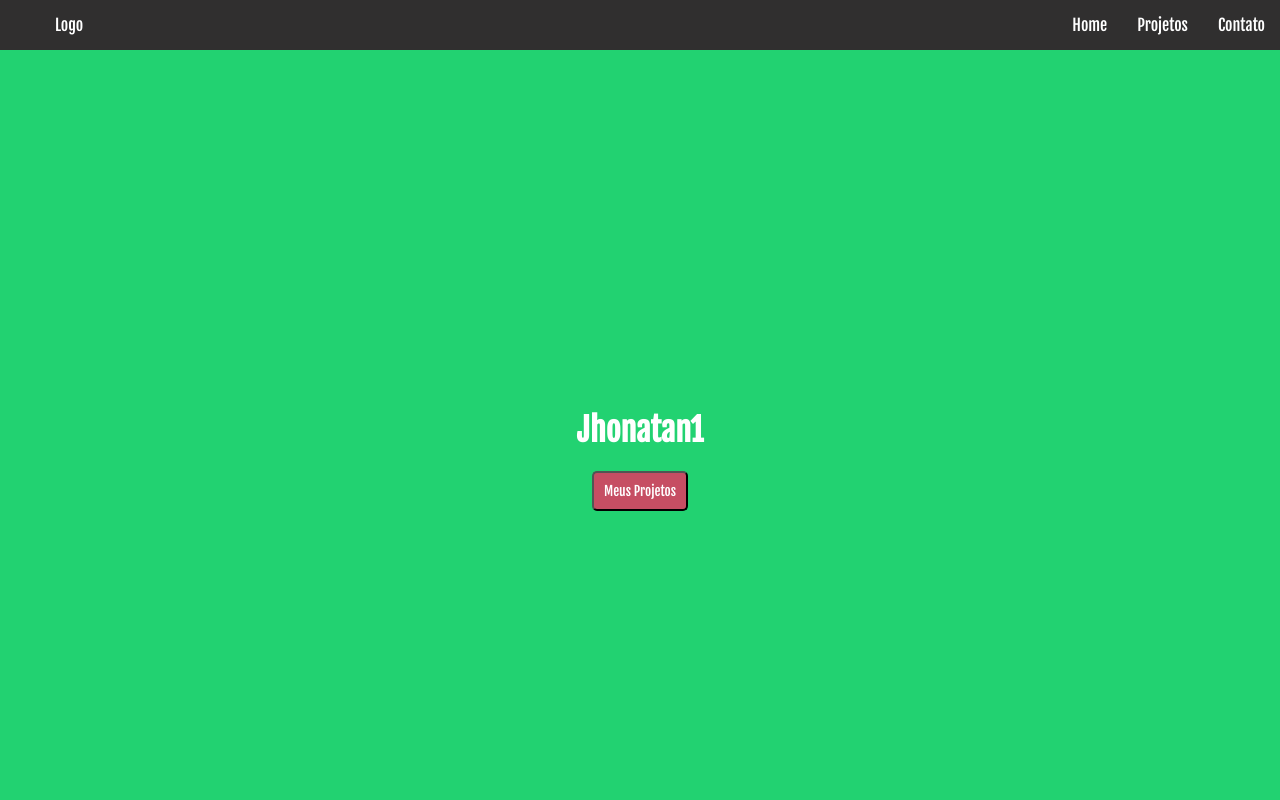
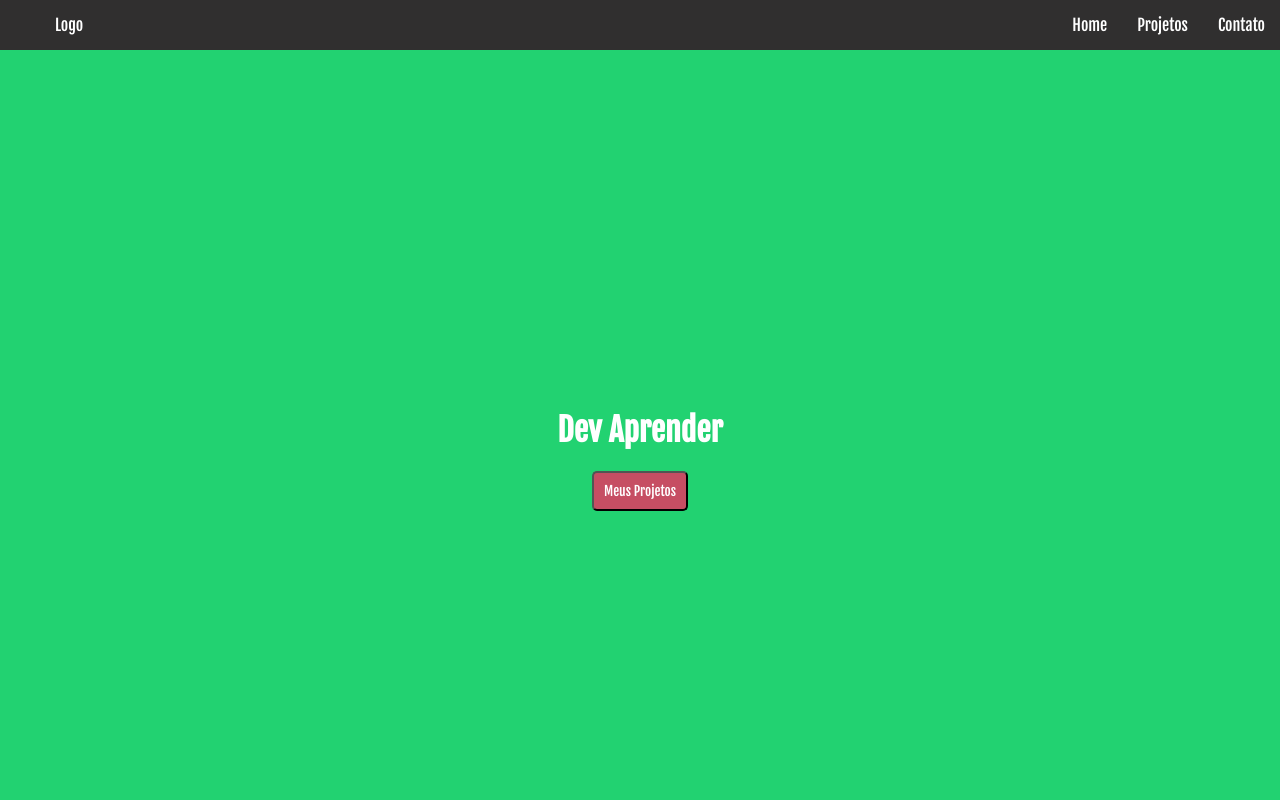
Before and after one commit to Jhonatan-de-Souza/tutorialSitePortfolio, a plain HTML site: page index.html in a window 1280 px wide. Shown: the top 800 px of the page. Drawn offline with Linux system fonts and the light colour scheme.

Commit message:
alteração

```diff
--- a/index.html
+++ b/index.html
@@ -81,7 +81,7 @@ text-align: center;
     </nav>
     <div class="section1">
         <div class="centralize">
-            <h1 style="color:white">Jhonatan1</h1>
+            <h1 style="color:white">Dev Aprender</h1>
             <a href="#projetos"><button class="botaoVermelho">Meus Projetos</button></a>
         </div>
     </div>
```
